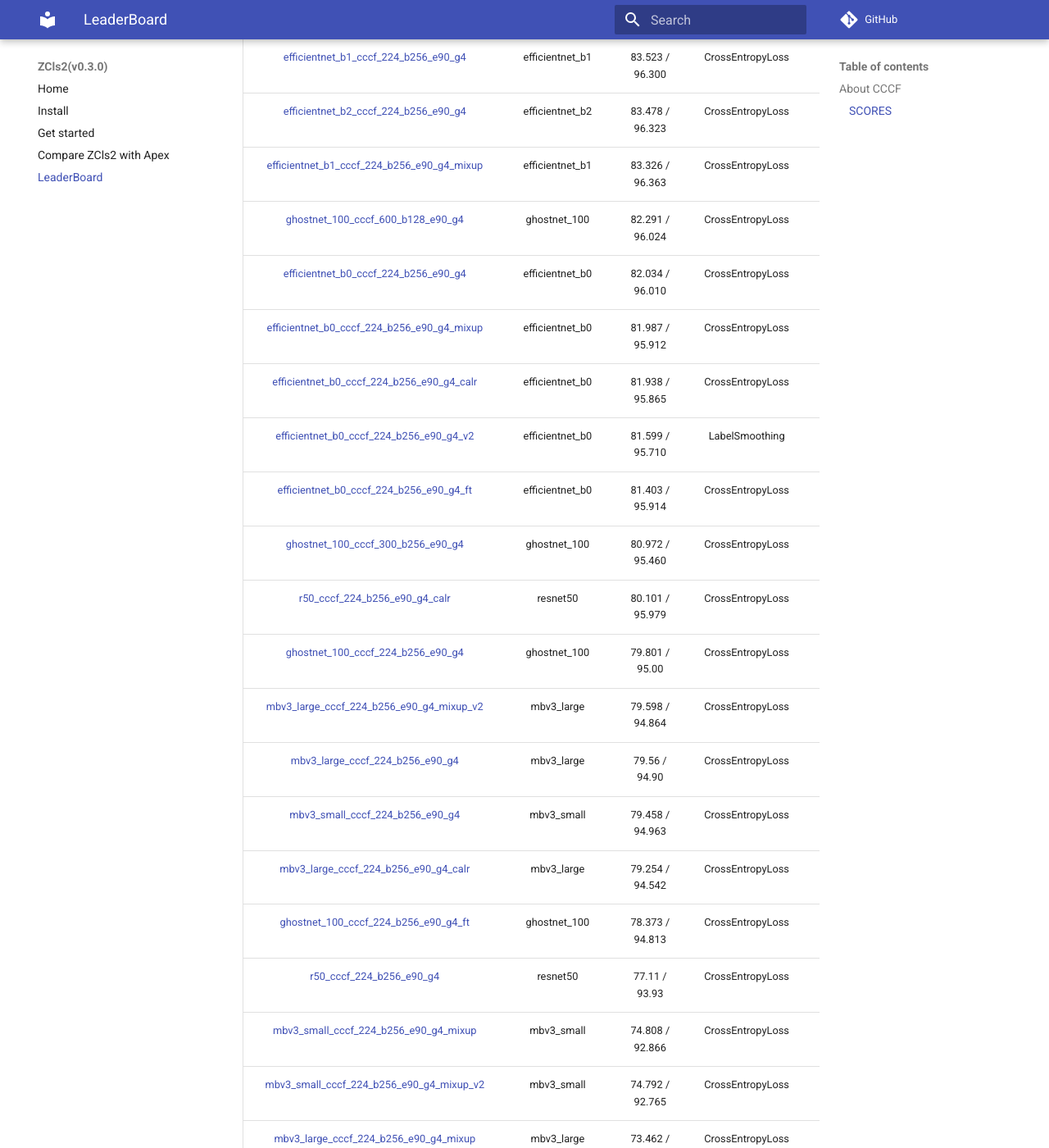
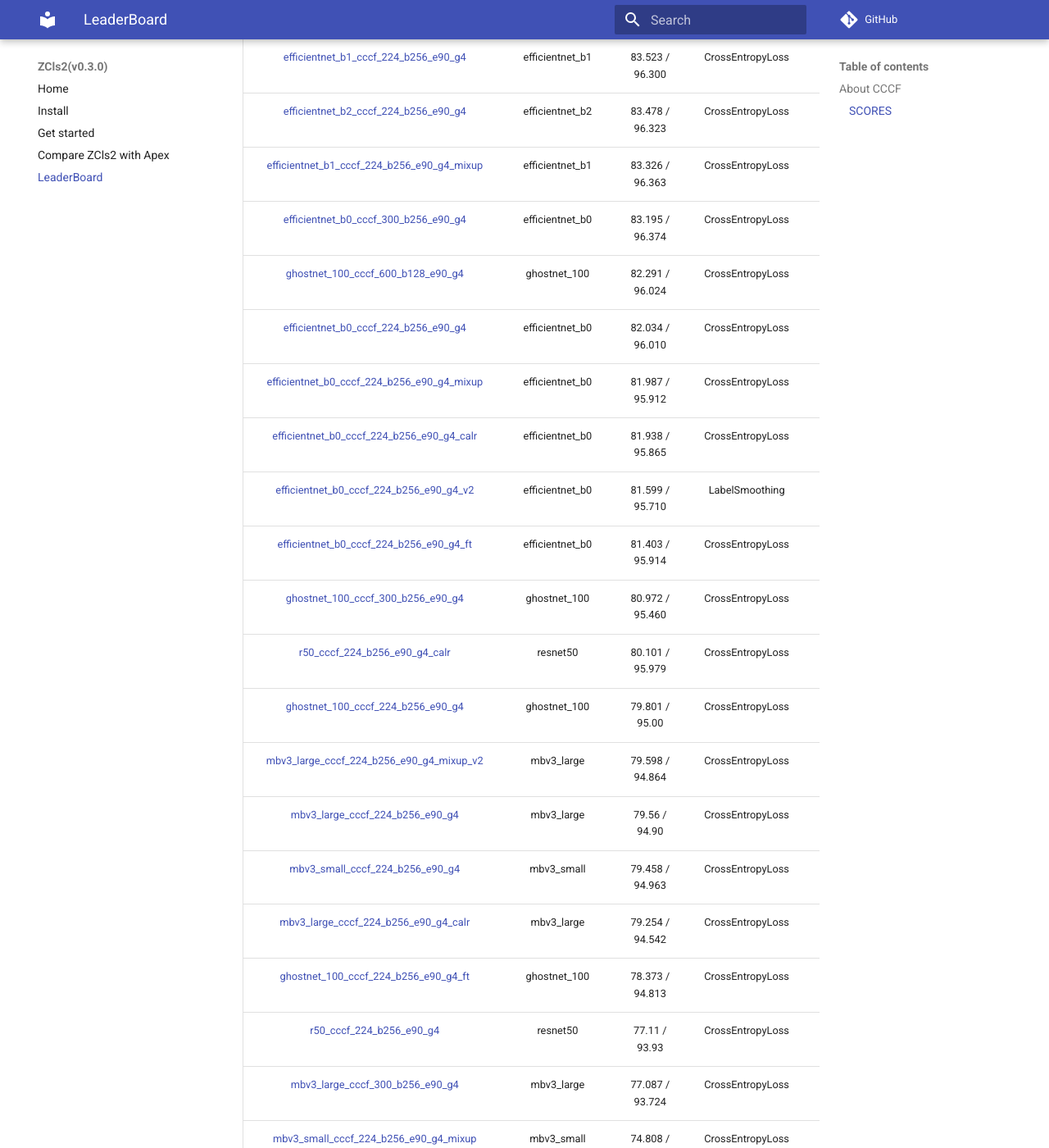
Before and after one commit to ZJCV/ZCls2, an MkDocs documentation site: the page built from docs/leaderboard.md, in a window 1280 px wide and 1400 px high, scrolled down 1403 px. Shown: the whole window at 82% size. Built offline with MkDocs 1.6.1 and Material for MkDocs 9.7.7, drawn with Linux system fonts in a browser that asks for light colours; comment, search, counter and statistics services are not loaded.

Commit message:
docs(leaderboard.md): update efficientnet_b0_cccf_300_b256 / /mbv3_large_cccf_300_b256

```diff
--- a/docs/leaderboard.md
+++ b/docs/leaderboard.md
@@ -33,6 +33,7 @@
 |  [efficientnet_b1_cccf_224_b256_e90_g4](../configs/cccf/efficientnet_b1_cccf_224_b256_e90_g4.yaml)   |  efficientnet_b1  | 83.523 / 96.300 | CrossEntropyLoss |    SGD    |  MultiStepLR |   90  |   True  |
 |  [efficientnet_b2_cccf_224_b256_e90_g4](../configs/cccf/efficientnet_b2_cccf_224_b256_e90_g4.yaml)   |  efficientnet_b2  | 83.478 / 96.323 | CrossEntropyLoss |    SGD    |  MultiStepLR |   90  |   True  |
 |  [efficientnet_b1_cccf_224_b256_e90_g4_mixup](../configs/cccf/efficientnet_b1_cccf_224_b256_e90_g4_mixup.yaml)   |  efficientnet_b1  | 83.326 / 96.363 | CrossEntropyLoss |    SGD    |  MultiStepLR |   90  |   True  |
+|  [efficientnet_b0_cccf_300_b256_e90_g4](../configs/cccf/efficientnet_b0_cccf_300_b256_e90_g4.yaml)   |  efficientnet_b0  | 83.195 / 96.374 | CrossEntropyLoss |    SGD    |  MultiStepLR |   90  |   True  |
 |  [ghostnet_100_cccf_600_b128_e90_g4](../configs/cccf/ghostnet_100_cccf_600_b128_e90_g4.yaml)   | ghostnet_100 | 82.291 / 96.024 | CrossEntropyLoss |    SGD    |  MultiStepLR |   90  |   True  |
 |  [efficientnet_b0_cccf_224_b256_e90_g4](../configs/cccf/efficientnet_b0_cccf_224_b256_e90_g4.yaml)   |  efficientnet_b0  | 82.034 / 96.010 | CrossEntropyLoss |    SGD    |  MultiStepLR |   90  |   True  |
 |  [efficientnet_b0_cccf_224_b256_e90_g4_mixup](../configs/cccf/efficientnet_b0_cccf_224_b256_e90_g4_mixup.yaml)   |  efficientnet_b0  | 81.987 / 95.912 | CrossEntropyLoss |    SGD    |  MultiStepLR |   90  |   True  |
@@ -48,6 +49,7 @@
 |  [mbv3_large_cccf_224_b256_e90_g4_calr](../configs/cccf/mbv3_large_cccf_224_b256_e90_g4_calr.yaml)   | mbv3_large | 79.254 / 94.542 | CrossEntropyLoss |    SGD    |  CosineAnnealingLR |   90  |   True  |
 |  [ghostnet_100_cccf_224_b256_e90_g4_ft](../configs/cccf/ghostnet_100_cccf_224_b256_e90_g4_ft.yaml)   | ghostnet_100 | 78.373 / 94.813 | CrossEntropyLoss |    SGD    |  MultiStepLR |   90  |   True  |
 |  [r50_cccf_224_b256_e90_g4](../configs/cccf/r50_cccf_224_b256_e90_g4.yaml)   |  resnet50  | 77.11 / 93.93 | CrossEntropyLoss |    SGD    |  MultiStepLR |   90  |   True  |
+|  [mbv3_large_cccf_300_b256_e90_g4](../configs/cccf/mbv3_large_cccf_300_b256_e90_g4.yaml)   | mbv3_large | 77.087 / 93.724 | CrossEntropyLoss |    SGD    |  MultiStepLR |   90  |   True  |
 |  [mbv3_small_cccf_224_b256_e90_g4_mixup](../configs/cccf/mbv3_small_cccf_224_b256_e90_g4_mixup.yaml)   | mbv3_small | 74.808 / 92.866 | CrossEntropyLoss |    SGD    |  MultiStepLR |   90  |   True  |
 |  [mbv3_small_cccf_224_b256_e90_g4_mixup_v2](../configs/cccf/mbv3_small_cccf_224_b256_e90_g4_mixup_v2.yaml)   | mbv3_small | 74.792 / 92.765 | CrossEntropyLoss |    SGD    |  MultiStepLR |   90  |   True  |
 |  [mbv3_large_cccf_224_b256_e90_g4_mixup](../configs/cccf/mbv3_large_cccf_224_b256_e90_g4_mixup.yaml)   | mbv3_large | 73.462 / 92.022 | CrossEntropyLoss |    SGD    |  MultiStepLR |   90  |   True  |
```
Also changed, not shown: 2 other files.
